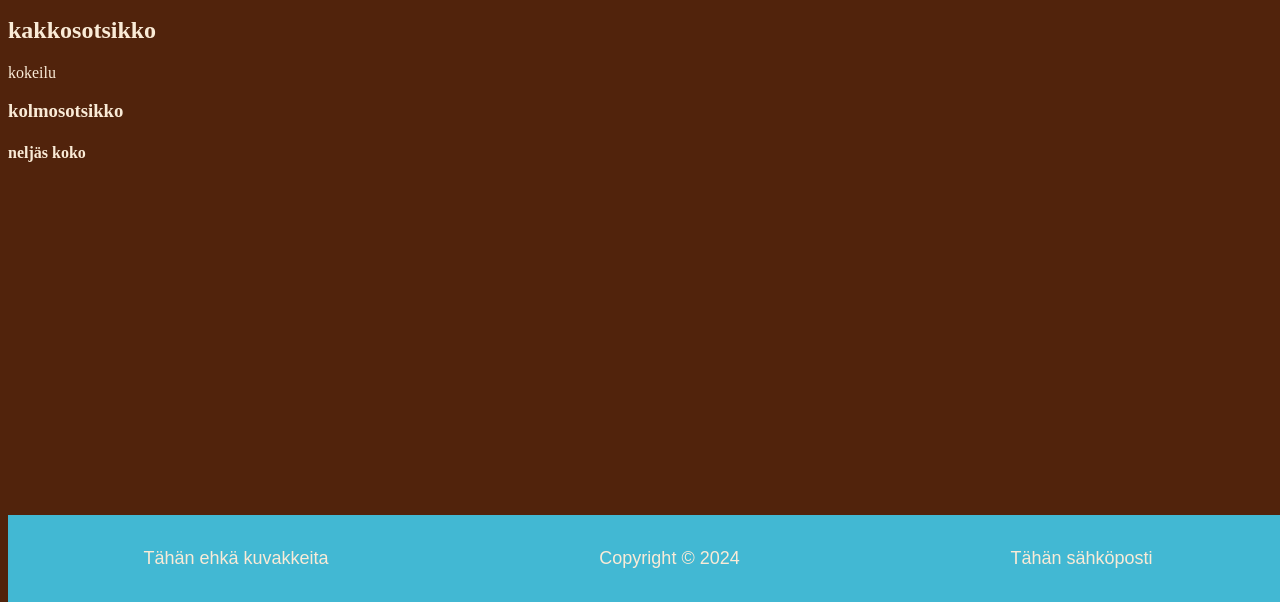
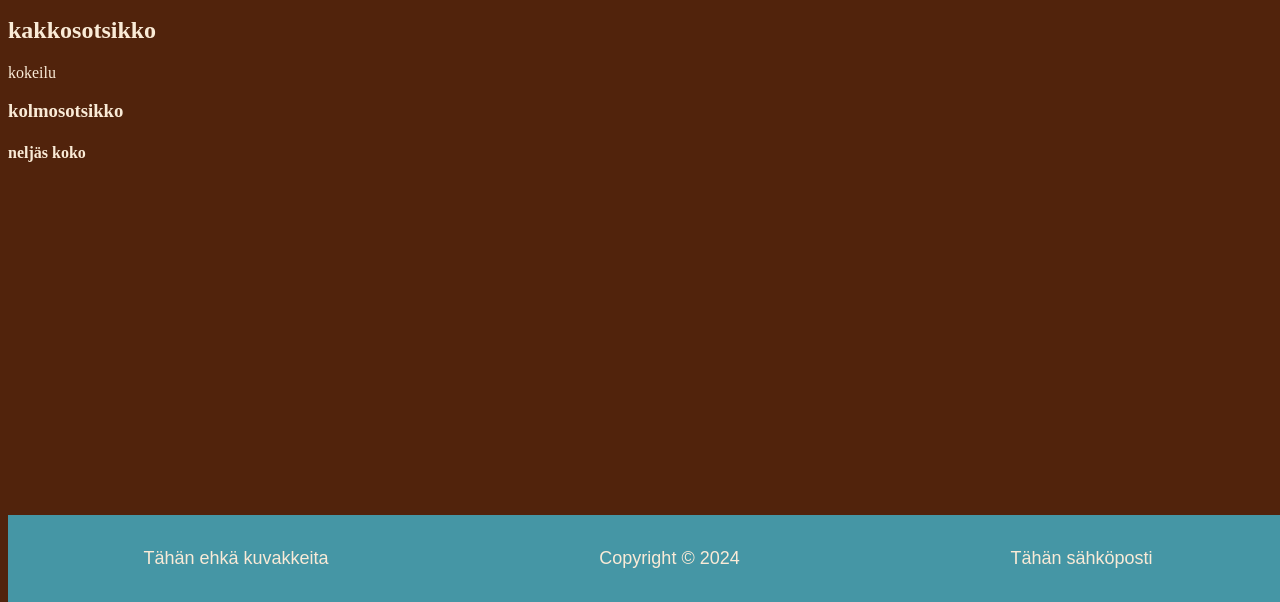
Before and after one commit to bhm543/bhm543.github.io, a plain HTML site: page index.html in a window 1280 px wide. Shown: the part 198-800 px from the top of the page. Drawn offline with Linux system fonts and the light colour scheme.

Commit message:
footer väri säätöä

```diff
--- a/tyyli.css
+++ b/tyyli.css
@@ -48,7 +48,7 @@ footer{
     font-family: sans-serif;
     font-size: 18px;
     color: #6060ba;
-    background-color: #42b8d3;
+    background-color: #42b8d3c5;
     display: flex;
     justify-content: space-around;
     padding-top: 15px;
```
